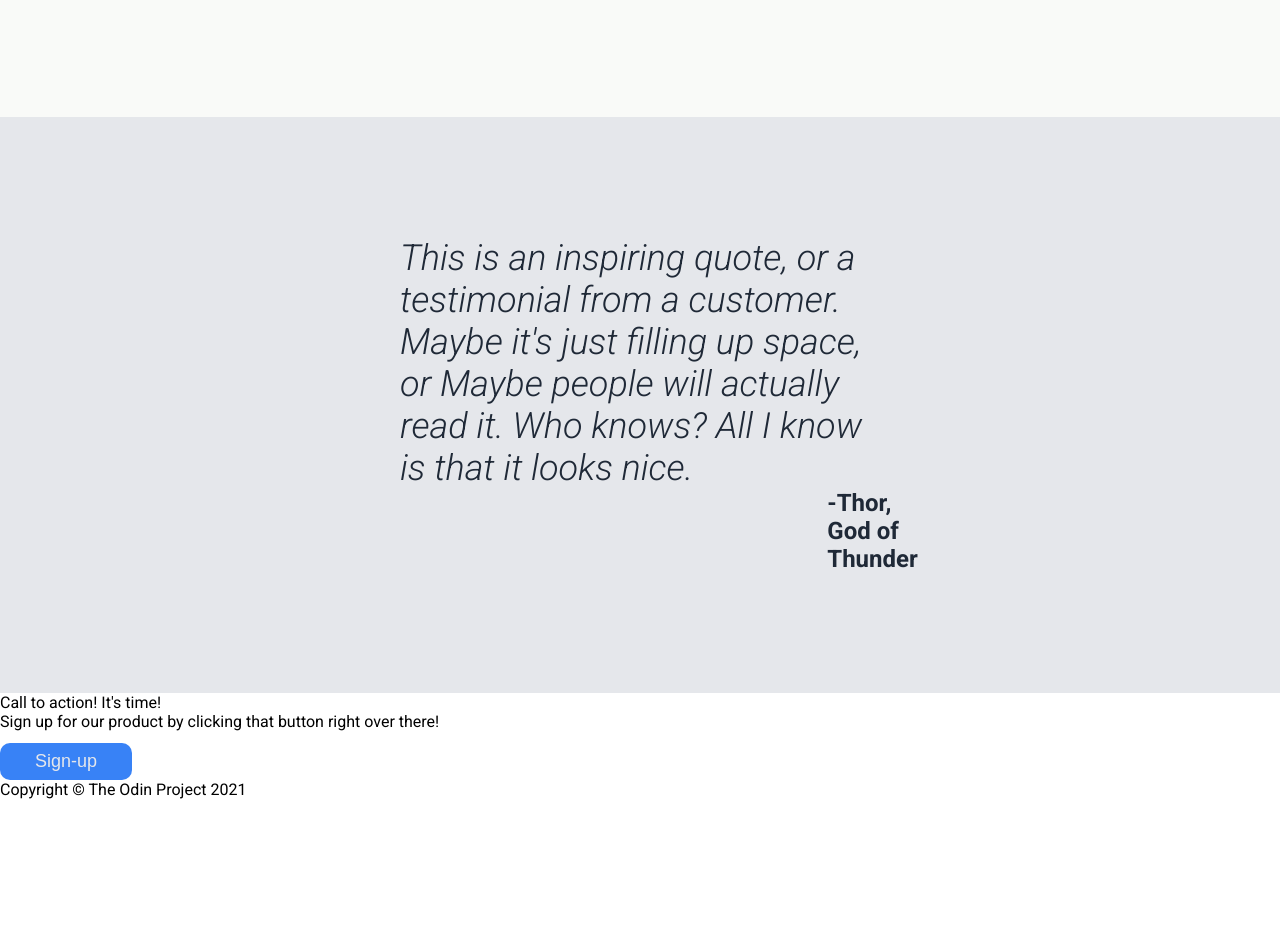
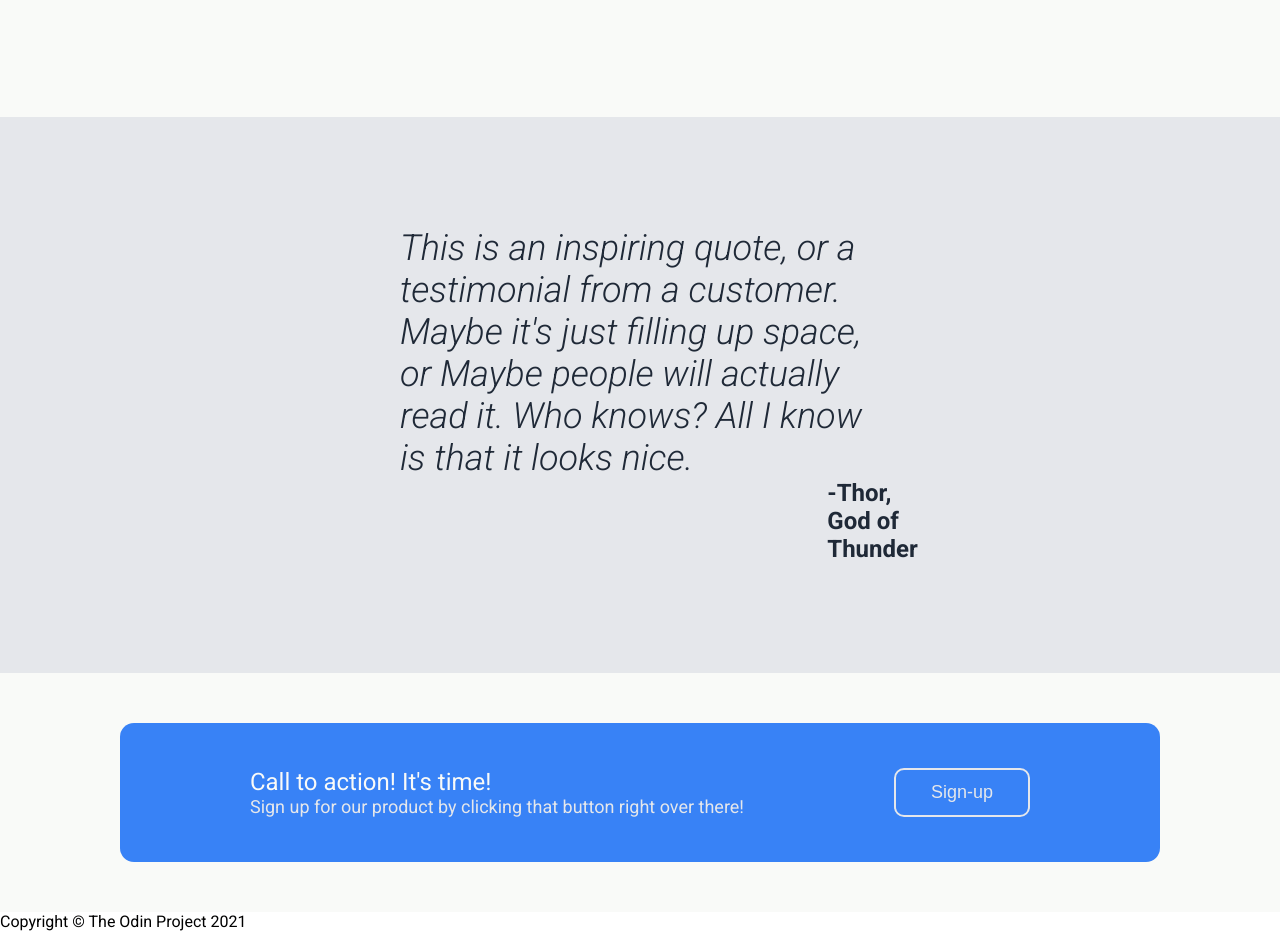
Before and after one commit to 1MatthewTran/landing-page, a plain HTML site: page index.html in a window 1280 px wide. Shown: the part 970-1901 px from the top of the page. Before the commit the page ends 1769 px from the top, so only its background shows below. Drawn offline with Linux system fonts and the light colour scheme.

Commit message:
update css styling for call to action section
made blue box for call to action heading, subtext, and button and centered this element

```diff
--- a/index.html
+++ b/index.html
@@ -62,7 +62,7 @@
                 <div class="header3">Call to action! It's time!</div>
                 <div class="header3-subtext">Sign up for our product by clicking that button right over there!</div>
             </div>
-            <button class="sign-up">Sign-up</button>
+            <button class="sign-up" id="sign-up">Sign-up</button>
         </div>
     </div>
     <div class="footer">
--- a/style.css
+++ b/style.css
@@ -87,7 +87,7 @@ a, .hero-subtext{
     margin-right: auto;
     margin-top: 5px;
     text-align: center;
-    color: #6c717b;
+    color: #4f5561;
     font-size: 18px;
 }
 .section3{
@@ -96,7 +96,7 @@ a, .hero-subtext{
     flex-direction: column;
     justify-content: center;
     align-items: center;
-    padding: 120px 400px;
+    padding: 110px 400px;
 }
 .quote{
     font-size: 36px;
@@ -111,3 +111,32 @@ a, .hero-subtext{
     font-weight: bold;
     color: #1F2937;
 }
+
+.section4{
+    display: flex;
+    justify-content: center;
+    align-items: center;
+    background: #F9FAF8;
+    padding: 50px 0px;
+}
+
+.container2{
+    display: flex;
+    background: #3882F6;
+    gap: 150px;
+    padding: 45px 130px;
+    border-radius: 14px 14px;
+}
+
+.header3{
+    color: #F9FAF8;
+    font-size: 24px;
+}
+.header3-subtext{
+    color: #E5E7EB;
+    font-size: 18px;
+}
+#sign-up{
+    border: 2px solid #E5E7EB;
+    margin: 0;
+}
```
